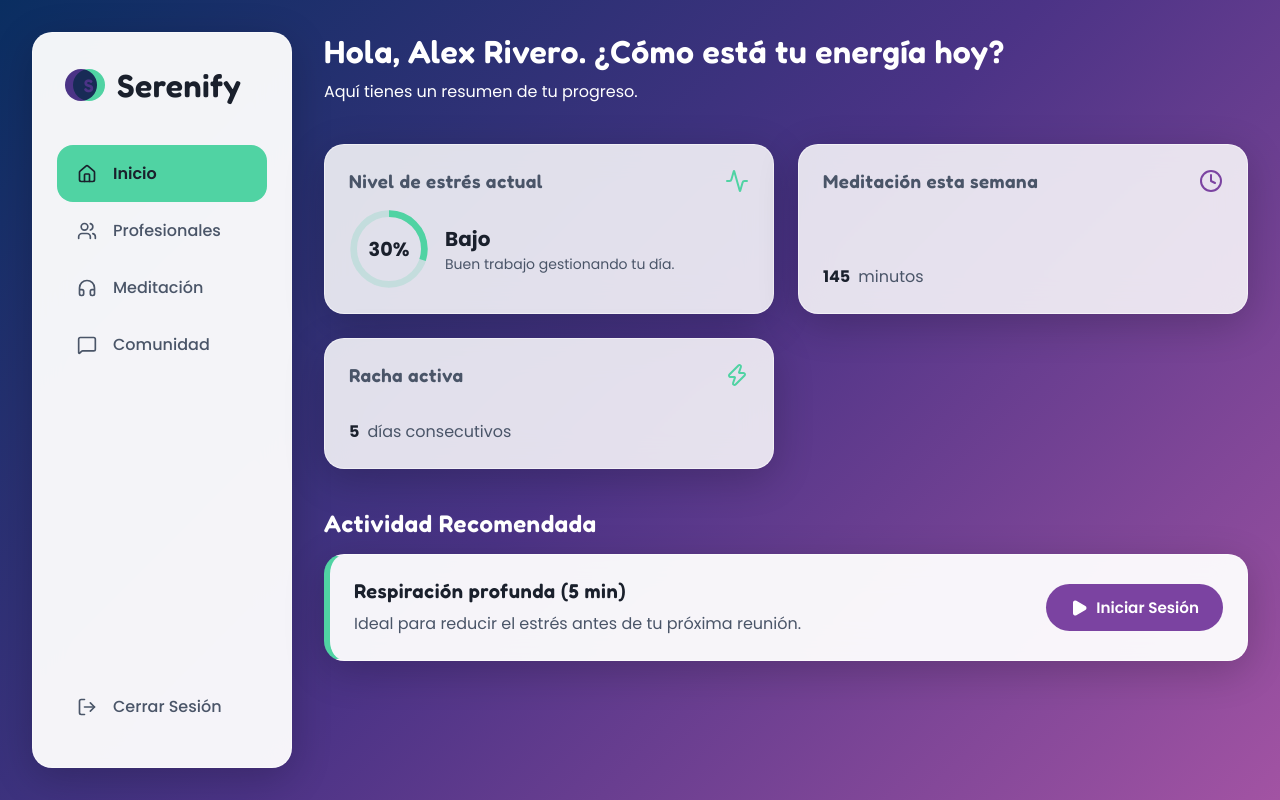
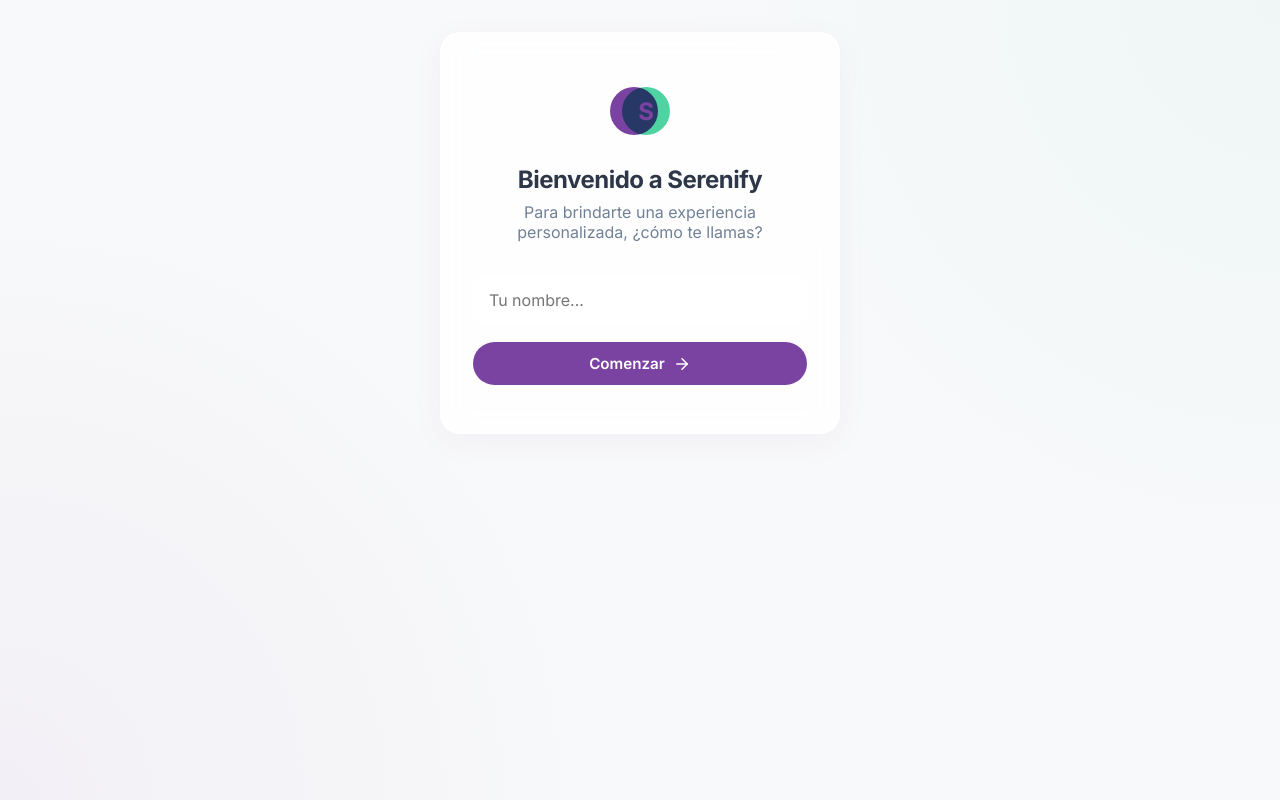
Before and after one commit to santiagorivero0203-gif/serenify, a React (Vite) app: page / in a window 1280 px wide. Built offline with nearby package versions, Linux system fonts and the light colour scheme.

Commit message:
Revert to minimalist aesthetic and add welcome screen

```diff
--- a/src/App.jsx
+++ b/src/App.jsx
@@ -4,15 +4,21 @@ import Dashboard from './components/Dashboard';
 import TherapistsDirectory from './components/TherapistsDirectory';
 import MeditationSession from './components/MeditationSession';
 import Community from './components/Community';
+import Welcome from './components/Welcome';
 import './index.css';
 
 function App() {
+  const [userName, setUserName] = useState('');
   const [activeTab, setActiveTab] = useState('dashboard');
+
+  if (!userName) {
+    return <Welcome onComplete={setUserName} />;
+  }
 
   const renderContent = () => {
     switch (activeTab) {
       case 'dashboard':
-        return <Dashboard setActiveTab={setActiveTab} />;
+        return <Dashboard setActiveTab={setActiveTab} userName={userName} />;
       case 'therapists':
         return <TherapistsDirectory />;
       case 'meditation':
@@ -20,7 +26,7 @@ function App() {
       case 'community':
         return <Community />;
       default:
-        return <Dashboard setActiveTab={setActiveTab} />;
+        return <Dashboard setActiveTab={setActiveTab} userName={userName} />;
     }
   };
 
--- a/src/components/Dashboard.jsx
+++ b/src/components/Dashboard.jsx
@@ -1,17 +1,14 @@
 import React from 'react';
 import { Activity, Clock, Zap, Play } from 'lucide-react';
-import { mockData } from '../data/mockData';
 
-const Dashboard = ({ setActiveTab }) => {
-  const { usuario } = mockData;
-
+const Dashboard = ({ setActiveTab, userName }) => {
   return (
     <div className="dashboard">
       <header className="mb-10">
-        <h2 className="text-3xl font-bold text-white drop-shadow-md">
-          Hola, {usuario.nombre}. ¿Cómo está tu energía hoy?
+        <h2 className="text-3xl font-bold text-main">
+          Hola, {userName}. ¿Cómo está tu energía hoy?
         </h2>
-        <p className="text-white mt-2 font-medium opacity-90">Aquí tienes un resumen de tu progreso.</p>
+        <p className="text-muted mt-2 font-medium">Aquí tienes un resumen de tu progreso.</p>
       </header>
 
       <div className="grid-cards mb-10">
@@ -73,9 +70,8 @@ const Dashboard = ({ setActiveTab }) => {
       </div>
 
       <section>
-        <h3 className="text-2xl font-bold mb-4 text-white drop-shadow-md">Actividad Recomendada</h3>
+        <h3 className="text-2xl font-bold mb-4 text-main">Actividad Recomendada</h3>
         <div className="glass-card flex items-center justify-between" style={{
-          background: 'rgba(255, 255, 255, 0.95)',
           borderLeft: '6px solid var(--primary-mint)'
         }}>
           <div>
--- a/src/components/Sidebar.jsx
+++ b/src/components/Sidebar.jsx
@@ -18,15 +18,14 @@ const Sidebar = ({ activeTab, setActiveTab }) => {
       top: '2rem',
       display: 'flex',
       flexDirection: 'column',
-      padding: '2rem 1.5rem',
-      backgroundColor: 'rgba(255, 255, 255, 0.95)'
+      padding: '2rem 1.5rem'
     }}>
       <div className="mb-10" style={{ padding: '0 0.5rem' }}>
         <h1 className="text-3xl font-bold text-main" style={{ display: 'flex', alignItems: 'center', gap: '0.75rem' }}>
           <div style={{ position: 'relative', width: '40px', height: '40px' }}>
             <div style={{
               position: 'absolute', width: '32px', height: '32px',
-              borderRadius: '50%', backgroundColor: '#4B3386',
+              borderRadius: '50%', backgroundColor: 'var(--primary-purple)',
               left: '0', top: '4px', mixBlendMode: 'multiply'
             }}></div>
             <div style={{
@@ -34,7 +33,7 @@ const Sidebar = ({ activeTab, setActiveTab }) => {
               borderRadius: '50%', backgroundColor: 'var(--primary-mint)',
               right: '0', top: '4px', mixBlendMode: 'multiply',
               display: 'flex', alignItems: 'center', justifyContent: 'center',
-              color: 'white', fontFamily: 'Fredoka, sans-serif', fontSize: '18px', fontWeight: '600'
+              color: 'white', fontFamily: 'Inter, sans-serif', fontSize: '18px', fontWeight: 'bold'
             }}>S</div>
           </div>
           Serenify
@@ -50,10 +49,10 @@ const Sidebar = ({ activeTab, setActiveTab }) => {
               display: 'flex', alignItems: 'center', gap: '1rem',
               padding: '1rem 1.25rem', borderRadius: '16px', border: 'none',
               background: activeTab === item.id ? 'var(--primary-mint)' : 'transparent',
-              color: activeTab === item.id ? 'var(--text-main)' : 'var(--text-muted)',
+              color: activeTab === item.id ? 'white' : 'var(--text-muted)',
               fontWeight: activeTab === item.id ? '600' : '500',
               cursor: 'pointer', transition: 'all 0.2s', textAlign: 'left',
-              fontFamily: 'Poppins, sans-serif', fontSize: '1rem'
+              fontFamily: 'Inter, sans-serif', fontSize: '1rem'
             }}
           >
             {item.icon}
@@ -67,7 +66,7 @@ const Sidebar = ({ activeTab, setActiveTab }) => {
         padding: '1rem 1.25rem', borderRadius: '16px', border: 'none',
         background: 'transparent', color: 'var(--text-muted)',
         fontWeight: '500', cursor: 'pointer', marginTop: 'auto',
-        fontFamily: 'Poppins, sans-serif', fontSize: '1rem'
+        fontFamily: 'Inter, sans-serif', fontSize: '1rem'
       }}>
         <LogOut size={20} />
         Cerrar Sesión
--- a/src/components/TherapistsDirectory.jsx
+++ b/src/components/TherapistsDirectory.jsx
@@ -13,16 +13,16 @@ const TherapistsDirectory = () => {
   return (
     <div className="therapists-directory">
       <header className="mb-10">
-        <h2 className="text-3xl font-bold text-white drop-shadow-md">Encuentra a tu profesional ideal</h2>
-        <p className="text-white mt-2 font-medium opacity-90">Nuestros especialistas están aquí para acompañarte.</p>
+        <h2 className="text-3xl font-bold text-main">Encuentra a tu profesional ideal</h2>
+        <p className="text-muted mt-2 font-medium">Nuestros especialistas están aquí para acompañarte.</p>
       </header>
 
       {/* Success Notification Modal / Toast */}
       {scheduledTherapist && (
         <div style={{
           position: 'fixed', top: '20px', right: '20px', zIndex: 1000,
-          background: 'var(--primary-mint)', color: 'var(--text-main)',
-          padding: '1rem 1.5rem', borderRadius: '12px', boxShadow: '0 10px 30px rgba(0,0,0,0.2)',
+          background: 'var(--primary-mint)', color: 'white',
+          padding: '1rem 1.5rem', borderRadius: '12px', boxShadow: '0 10px 30px rgba(0,0,0,0.1)',
           display: 'flex', alignItems: 'center', gap: '1rem',
           animation: 'fadeIn 0.3s ease-in-out'
         }}>
--- /dev/null
+++ b/src/components/Welcome.jsx
@@ -0,0 +1,67 @@
+import React, { useState } from 'react';
+import { ArrowRight } from 'lucide-react';
+
+const Welcome = ({ onComplete }) => {
+  const [name, setName] = useState('');
+
+  const handleSubmit = (e) => {
+    e.preventDefault();
+    if (name.trim()) {
+      onComplete(name.trim());
+    }
+  };
+
+  return (
+    <div className="flex items-center justify-center min-h-screen" style={{ padding: '2rem' }}>
+      <div className="glass-card" style={{ maxWidth: '400px', width: '100%', padding: '3rem 2rem', textAlign: 'center' }}>
+        <div className="flex justify-center mb-6">
+          <div style={{ position: 'relative', width: '60px', height: '60px' }}>
+            <div style={{
+              position: 'absolute', width: '48px', height: '48px',
+              borderRadius: '50%', backgroundColor: 'var(--primary-purple)',
+              left: '0', top: '6px', mixBlendMode: 'multiply'
+            }}></div>
+            <div style={{
+              position: 'absolute', width: '48px', height: '48px',
+              borderRadius: '50%', backgroundColor: 'var(--primary-mint)',
+              right: '0', top: '6px', mixBlendMode: 'multiply',
+              display: 'flex', alignItems: 'center', justifyContent: 'center',
+              color: 'white', fontFamily: 'Inter, sans-serif', fontSize: '24px', fontWeight: 'bold'
+            }}>S</div>
+          </div>
+        </div>
+
+        <h2 className="text-2xl font-bold mb-2">Bienvenido a Serenify</h2>
+        <p className="text-muted mb-8">Para brindarte una experiencia personalizada, ¿cómo te llamas?</p>
+
+        <form onSubmit={handleSubmit} className="flex flex-col gap-4">
+          <input
+            type="text"
+            placeholder="Tu nombre..."
+            value={name}
+            onChange={(e) => setName(e.target.value)}
+            autoFocus
+            style={{
+              width: '100%',
+              padding: '1rem',
+              borderRadius: '12px',
+              border: '1px solid var(--border-color)',
+              background: 'rgba(255, 255, 255, 0.5)',
+              fontSize: '1rem',
+              fontFamily: 'Inter, sans-serif',
+              outline: 'none',
+              transition: 'border-color 0.2s'
+            }}
+            onFocus={(e) => e.target.style.borderColor = 'var(--primary-purple)'}
+            onBlur={(e) => e.target.style.borderColor = 'var(--border-color)'}
+          />
+          <button type="submit" className="btn btn-primary w-full" disabled={!name.trim()}>
+            Comenzar <ArrowRight size={18} />
+          </button>
+        </form>
+      </div>
+    </div>
+  );
+};
+
+export default Welcome;
--- a/src/index.css
+++ b/src/index.css
@@ -1,22 +1,22 @@
-@import url('https://fonts.googleapis.com/css2?family=Fredoka:wght@500;600&family=Poppins:wght@300;400;500;600;700&display=swap');
+@import url('https://fonts.googleapis.com/css2?family=Inter:wght@300;400;500;600;700&display=swap');
 
 :root {
-  /* Color Palette matching the presentation */
-  --bg-gradient: linear-gradient(135deg, #0A2E61 0%, #4B3386 50%, #A253A3 100%);
-  --bg-card: rgba(255, 255, 255, 0.85); /* Frosted white */
-  --bg-card-hover: rgba(255, 255, 255, 0.95);
+  /* Minimalist Color Palette */
+  --bg-main: #F8F9FA;
+  --bg-card: rgba(255, 255, 255, 0.85);
+  --bg-card-hover: rgba(255, 255, 255, 1);
   --primary-purple: #7B43A1;
-  --primary-purple-hover: #5C3278;
+  --primary-purple-hover: #623681;
   --primary-mint: #50D3A3;
   --primary-mint-hover: #3EAF86;
-  --text-main: #1A202C;
-  --text-muted: #4A5568;
+  --text-main: #2D3748;
+  --text-muted: #718096;
   --text-light: #FFFFFF;
 
   /* Layout */
   --border-radius: 20px;
-  --box-shadow: 0 10px 40px 0 rgba(0, 0, 0, 0.2);
-  --glass-border: 1px solid rgba(255, 255, 255, 0.5);
+  --box-shadow: 0 8px 32px 0 rgba(123, 67, 161, 0.05);
+  --glass-border: 1px solid rgba(255, 255, 255, 0.8);
   --transition: all 0.3s ease;
 }
 
@@ -27,8 +27,11 @@
 }
 
 body {
-  font-family: 'Poppins', sans-serif;
-  background: var(--bg-gradient);
+  font-family: 'Inter', sans-serif;
+  background-color: var(--bg-main);
+  /* Optional: Very subtle background accent */
+  background-image: radial-gradient(circle at 100% 0%, rgba(80, 211, 163, 0.05) 0%, transparent 40%),
+                    radial-gradient(circle at 0% 100%, rgba(123, 67, 161, 0.05) 0%, transparent 40%);
   background-attachment: fixed;
   color: var(--text-main);
   -webkit-font-smoothing: antialiased;
@@ -36,8 +39,8 @@ body {
 }
 
 h1, h2, h3, h4, h5, h6 {
-  font-family: 'Fredoka', sans-serif;
-  letter-spacing: 0.5px;
+  font-family: 'Inter', sans-serif;
+  letter-spacing: -0.5px;
 }
 
 /* Text Colors */
@@ -62,7 +65,7 @@ h1, h2, h3, h4, h5, h6 {
 .glass-card:hover {
   transform: translateY(-4px);
   background: var(--bg-card-hover);
-  box-shadow: 0 15px 50px 0 rgba(0, 0, 0, 0.3);
+  box-shadow: 0 12px 40px 0 rgba(123, 67, 161, 0.08);
 }
 
 /* Buttons */
@@ -78,7 +81,7 @@ h1, h2, h3, h4, h5, h6 {
   transition: var(--transition);
   border: none;
   gap: 0.5rem;
-  font-family: 'Poppins', sans-serif;
+  font-family: 'Inter', sans-serif;
 }
 
 .btn-primary {
@@ -89,18 +92,18 @@ h1, h2, h3, h4, h5, h6 {
 .btn-primary:hover {
   background-color: var(--primary-purple-hover);
   transform: translateY(-2px);
-  box-shadow: 0 6px 16px rgba(123, 67, 161, 0.4);
+  box-shadow: 0 6px 16px rgba(123, 67, 161, 0.2);
 }
 
 .btn-mint {
   background-color: var(--primary-mint);
-  color: var(--text-main);
+  color: white;
 }
 
 .btn-mint:hover {
   background-color: var(--primary-mint-hover);
   transform: translateY(-2px);
-  box-shadow: 0 6px 16px rgba(80, 211, 163, 0.4);
+  box-shadow: 0 6px 16px rgba(80, 211, 163, 0.2);
 }
 
 .btn-icon {
@@ -174,16 +177,16 @@ h1, h2, h3, h4, h5, h6 {
 }
 
 ::-webkit-scrollbar-track {
-  background: rgba(0, 0, 0, 0.1);
+  background: rgba(0, 0, 0, 0.02);
 }
 
 ::-webkit-scrollbar-thumb {
-  background: var(--primary-purple);
+  background: var(--primary-mint);
   border-radius: 4px;
 }
 
 ::-webkit-scrollbar-thumb:hover {
-  background: var(--primary-mint);
+  background: var(--primary-purple);
 }
 
 @media (max-width: 768px) {
```
Also changed, not shown: src/components/Community.jsx (+5 -5 lines).
